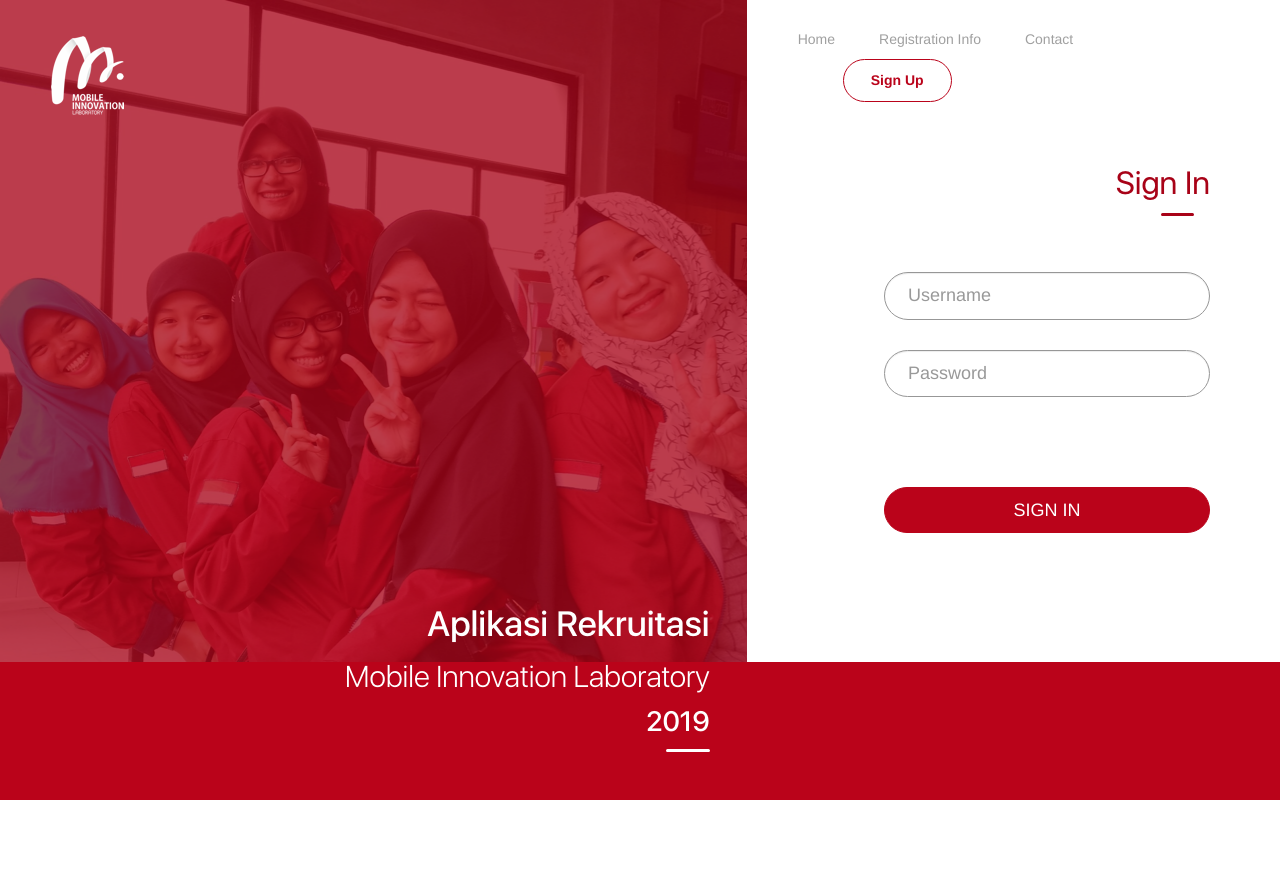
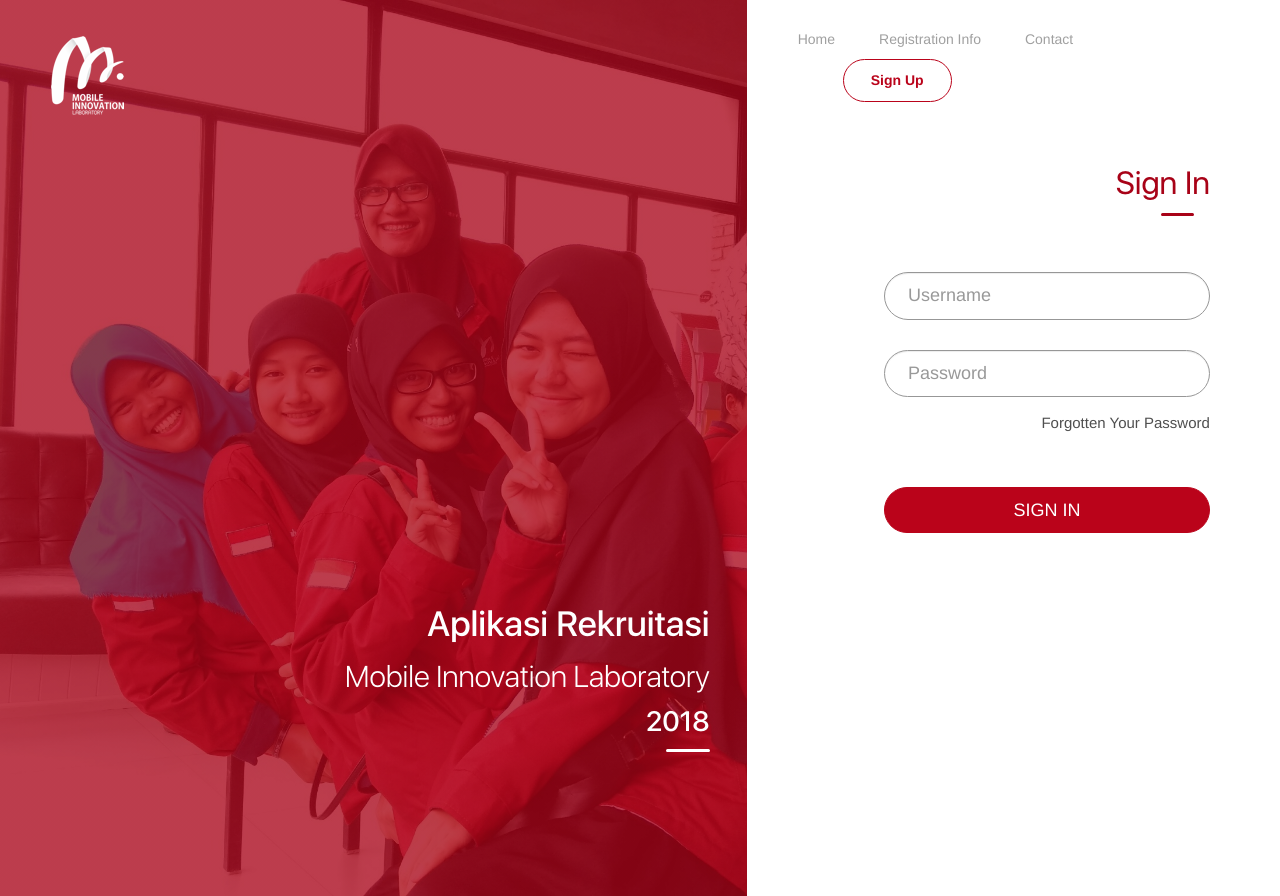
Before and after one commit to naufalrzld/newarek, a CodeIgniter app: page /database/ in a window 1280 px wide. Before the commit the page ends 800 px from the top, so only its background shows below. Run offline with CodeIgniter, Linux system fonts and the light colour scheme; some libraries are stand-ins or nearby versions.

Commit message:
Sedikit penyempurnaan laman login

```diff
--- a/application/views/laman/v_login.php
+++ b/application/views/laman/v_login.php
@@ -3,14 +3,14 @@ defined('BASEPATH') OR exit('No direct script access allowed');
 ?>
 
     <!-- Page Content -->
-
-        <div class="row ayam">
-            <div class="col-lg-7 gbr">
+    <div class="container-fluid">
+        <div class="row gbr">
+            <div class="col-lg-7">
                     <div class="logo"></div>
                     <div class="tulisan">
                         <p class="judul">Aplikasi Rekruitasi </p>
                         <p class="motion">Mobile Innovation Laboratory</p>
-                        <p class="tahun"><?php echo date("Y")+1;?></p>
+                        <p class="tahun"><?php echo date("Y");?></p>
                         <div class="lbr_grs grs">
 
                         </div>
@@ -36,10 +36,14 @@ defined('BASEPATH') OR exit('No direct script access allowed');
                             <div class="form-group">
                                 <input type="password" class="form-control" id="pwd"  placeholder="Password">
                             </div>
+                            <div class="form-group">
+                                <a href="#" class="pull-right forgot">Forgotten Your Password</a>
+                            </div>
                             <button type="submit" class="btn btn-danger btn-lg btn-block tombol-login">Sign In</button>
                         </form>
                     </div>
                 </div>
             </div>
         </div>
+    </div>
     <!-- /.container -->
--- a/assets/css/logo-nav.css
+++ b/assets/css/logo-nav.css
@@ -23,9 +23,6 @@
 .navbar-fixed-top .nav {
     padding: 15px 0;
 }
-body{
-    background-color: #ba031a;
-}
 .navbar-fixed-top .navbar-brand {
     padding: 0 15px;
 }
@@ -48,14 +45,17 @@ nav a:hover{
     line-height: 24px;
 }
 .gbr{
-    background-image: url("../img/bg.png");
-    background-repeat: no-repeat;
-    height:662px;
+    background:
+       linear-gradient(rgba(168, 2, 23,0.77), rgba(168, 2, 23,0.77)),
+       url("../img/bg.jpg")  no-repeat ;
+    background-size: cover;
+    height:112vh;
+    background-position-x: -265px ;
 
 }
 .formlogin{
     background-color: #FFF;
-    height:662px;
+    height:112vh;
 }
 .formulir{
     margin:11% 0% 12% 23% ;
@@ -163,6 +163,16 @@ input[type="password"]{
     margin-left: 95%;
     margin-right: 1.5%;
 }
+.forgot{
+    color: #4f4f4f;
+    text-decoration: none;
+    font-size: 15px;
+}
+a.forgot:hover{
+    text-decoration: none;
+    color: #424242;
+    font-weight: 600;
+}
 @media(min-width:768px) {
 
     .navbar-fixed-top .navbar-brand {
```
Also changed, not shown: assets/img/asd.png (renamed from assets/img/bg.png), assets/img/bg.jpg (added).
